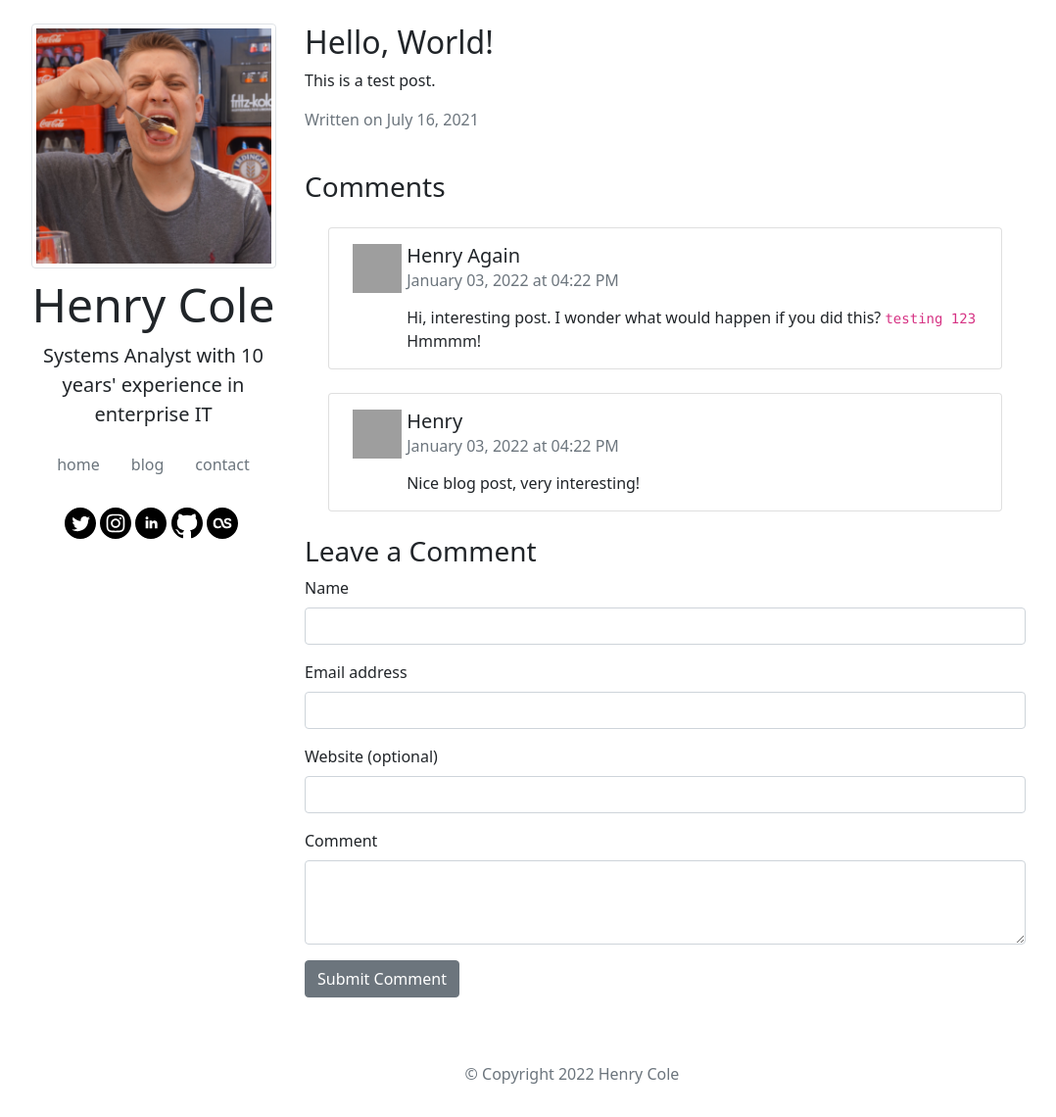
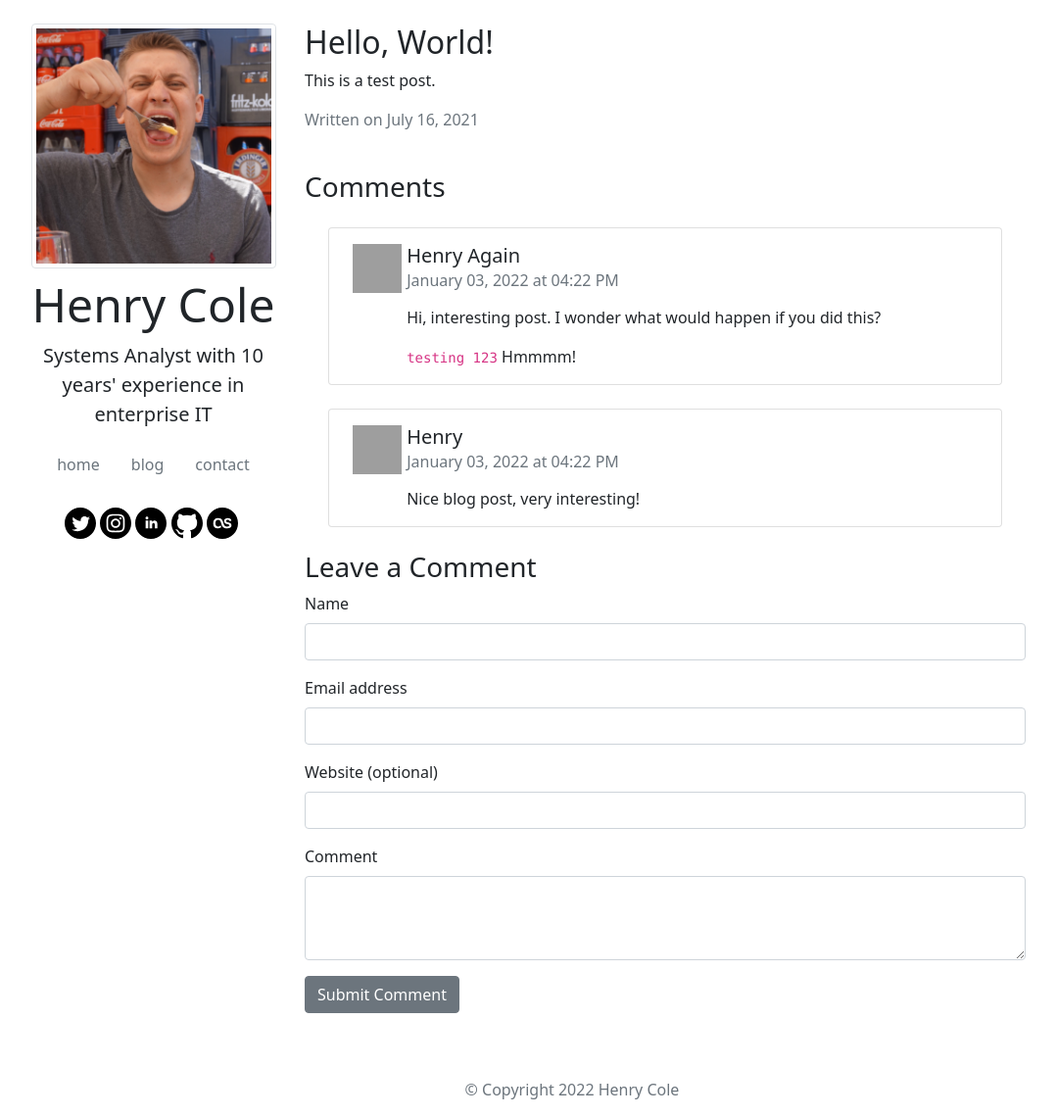
Before and after one commit to hcuk94/henry-personal-website, a Jekyll site: the page built from _posts/2021-07-16-Hello-World.md, in a window 1280 px wide and 1140 px high. Shown: the whole window at 98% size, without its empty margins (56-1134 px from the left). Built offline with Jekyll 4.4.1, drawn with Linux system fonts in a browser that asks for light colours; grey boxes are pictures that could not be loaded.

Commit message:
more line breaks that might not work

````diff
--- a/_data/comments/Hello-World/entry1641226934384.yml
+++ b/_data/comments/Hello-World/entry1641226934384.yml
@@ -1,5 +1,5 @@
 _id: 4f8b6770-6cb1-11ec-aba8-4db7851059d7
 name: Henry Again
 email: 98a29831e55e0620ab3dbe2664aa91eb
-message: "Hi, interesting post. I wonder what would happen if you did this?\r\n```testing 123```\r\nHmmmm!"
+message: "Hi, interesting post. I wonder what would happen if you did this?\r\n\r\n```testing 123```\r\nHmmmm!"
 date: 1641226934
````
